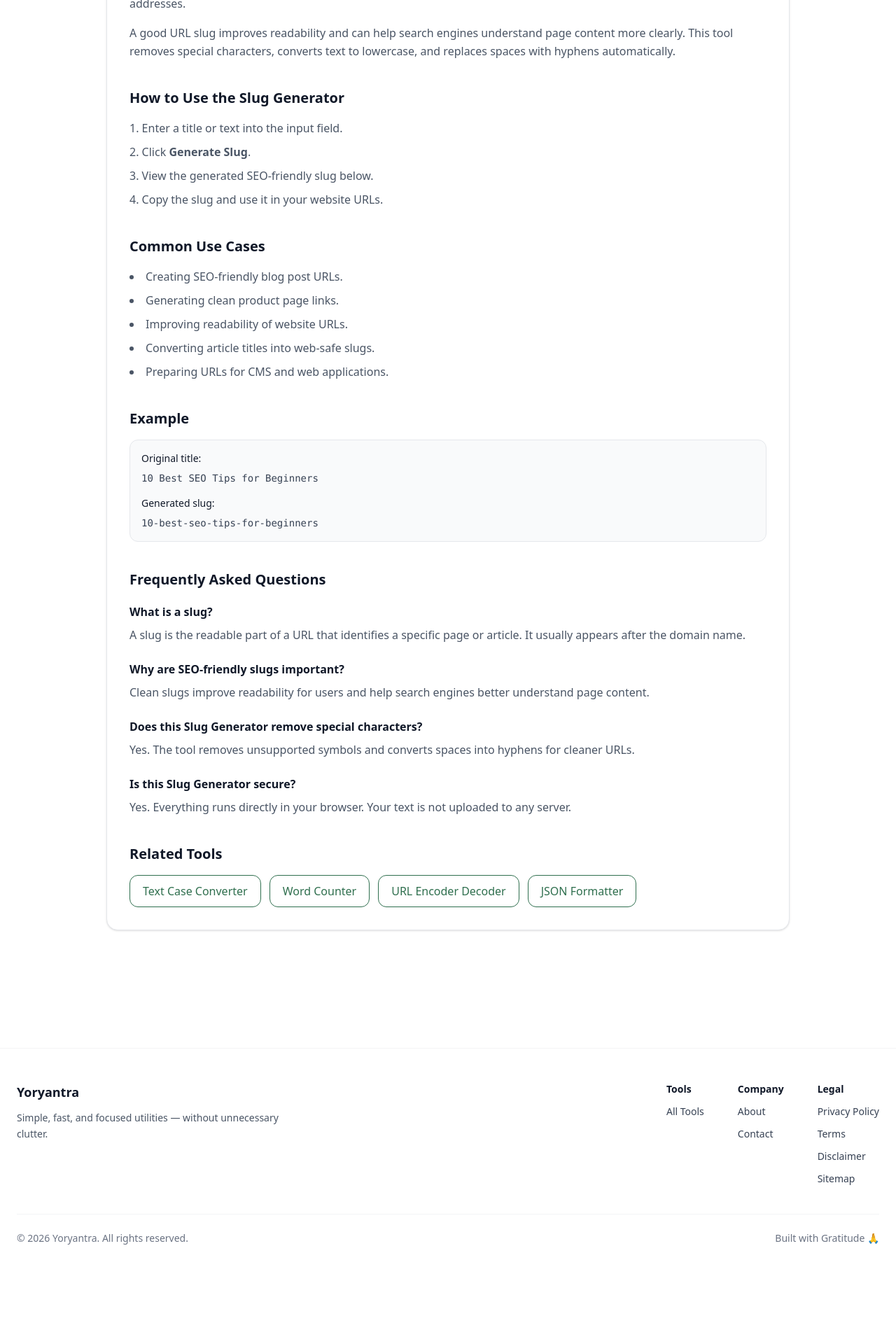
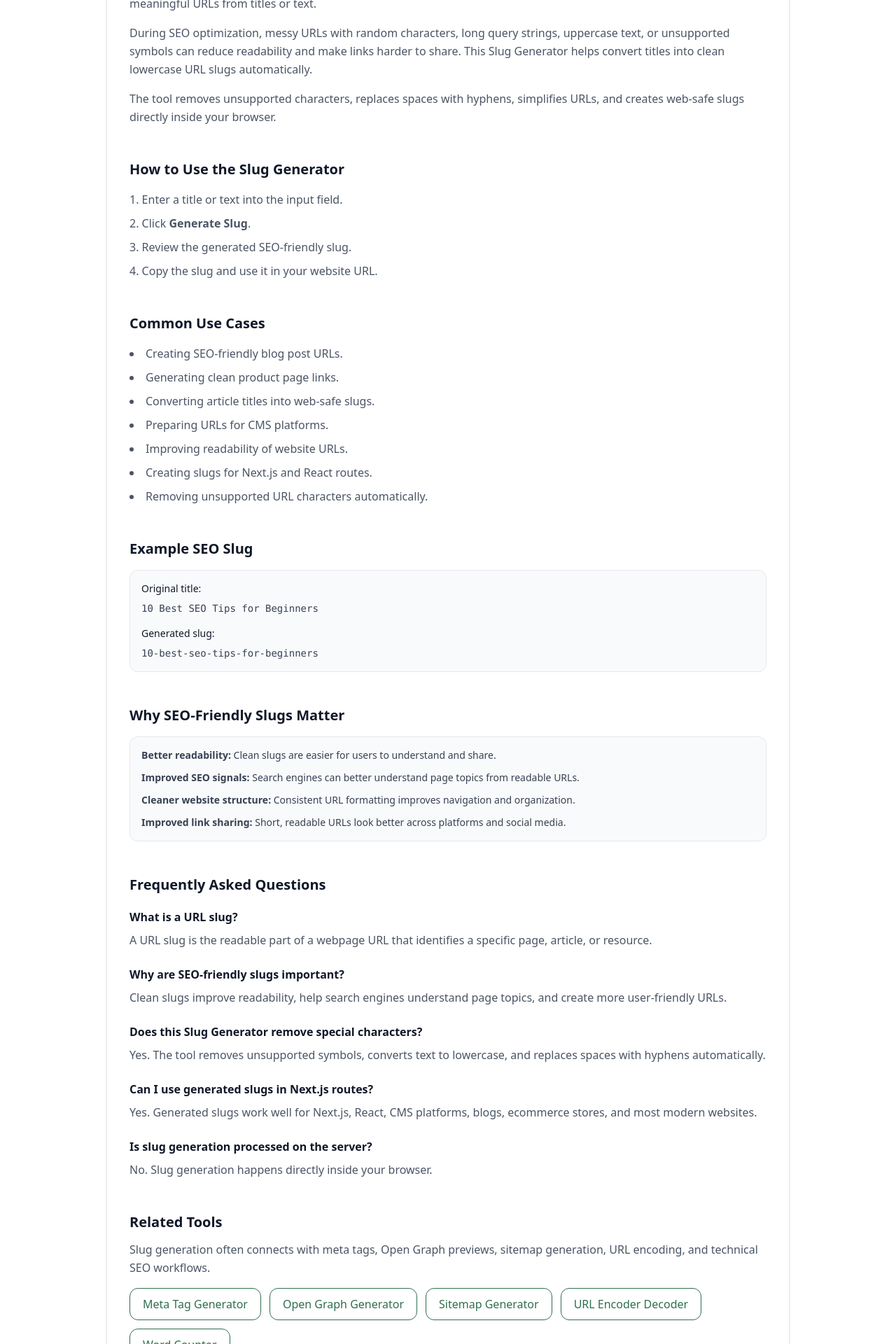
Before and after one commit to vaarunsonawwane-ops/yoryantra-new, a Next.js app: page /tools/slug-generator in a window 1280 px wide. Shown: the part 1140-3060 px from the top of the page at 70% size. Before the commit the page ends 2967 px from the top, so only its background shows below. Built offline with nearby package versions, Linux system fonts and the light colour scheme.

Commit message:
Slug Generator SEO Optimized

```diff
--- a/app/tools/slug-generator/ToolClient.tsx
+++ b/app/tools/slug-generator/ToolClient.tsx
@@ -80,29 +80,36 @@ export default function ToolClient() {
         </div>
 
         <pre className="yoryantra-output overflow-auto text-sm min-h-[140px] whitespace-pre-wrap break-words">
-          {output || "Generated SEO-friendly slug will appear here..."}
+          {output ||
+            "Generated SEO-friendly slug will appear here..."}
         </pre>
       </div>
 
       {/* SEO CONTENT */}
-      <section className="mt-12 border-t border-gray-200 pt-10 space-y-10">
+      <section className="mt-12 border-t border-gray-200 pt-10 space-y-12">
         <div>
           <h2 className="text-2xl font-semibold text-gray-900">
-            What is Slug Generator?
+            Turning Titles Into Clean SEO Slugs
           </h2>
 
           <p className="mt-4 text-gray-600 leading-relaxed">
-            Slug Generator helps you convert titles and text into
-            clean, readable, and SEO-friendly URL slugs. Slugs are commonly
-            used in blog URLs, article links, product pages, and content
-            management systems to create better-looking web addresses.
+            URL slugs help create clean, readable, and search-engine-friendly
+            website links. Slugs are commonly used in blog posts, product
+            pages, documentation, landing pages, ecommerce stores, and content
+            management systems to generate meaningful URLs from titles or text.
           </p>
 
           <p className="mt-4 text-gray-600 leading-relaxed">
-            A good URL slug improves readability and can help search engines
-            understand page content more clearly. This tool removes special
-            characters, converts text to lowercase, and replaces spaces with
-            hyphens automatically.
+            During SEO optimization, messy URLs with random characters, long
+            query strings, uppercase text, or unsupported symbols can reduce
+            readability and make links harder to share. This Slug Generator
+            helps convert titles into clean lowercase URL slugs automatically.
+          </p>
+
+          <p className="mt-4 text-gray-600 leading-relaxed">
+            The tool removes unsupported characters, replaces spaces with
+            hyphens, simplifies URLs, and creates web-safe slugs directly inside
+            your browser.
           </p>
         </div>
 
@@ -113,9 +120,18 @@ export default function ToolClient() {
 
           <ol className="mt-4 list-decimal list-inside space-y-2 text-gray-600 leading-relaxed">
             <li>Enter a title or text into the input field.</li>
-            <li>Click <strong>Generate Slug</strong>.</li>
-            <li>View the generated SEO-friendly slug below.</li>
-            <li>Copy the slug and use it in your website URLs.</li>
+
+            <li>
+              Click <strong>Generate Slug</strong>.
+            </li>
+
+            <li>
+              Review the generated SEO-friendly slug.
+            </li>
+
+            <li>
+              Copy the slug and use it in your website URL.
+            </li>
           </ol>
         </div>
 
@@ -126,16 +142,24 @@ export default function ToolClient() {
 
           <ul className="mt-4 list-disc list-inside space-y-2 text-gray-600 leading-relaxed">
             <li>Creating SEO-friendly blog post URLs.</li>
+
             <li>Generating clean product page links.</li>
+
+            <li>Converting article titles into web-safe slugs.</li>
+
+            <li>Preparing URLs for CMS platforms.</li>
+
             <li>Improving readability of website URLs.</li>
-            <li>Converting article titles into web-safe slugs.</li>
-            <li>Preparing URLs for CMS and web applications.</li>
+
+            <li>Creating slugs for Next.js and React routes.</li>
+
+            <li>Removing unsupported URL characters automatically.</li>
           </ul>
         </div>
 
         <div>
           <h2 className="text-xl font-semibold text-gray-900">
-            Example
+            Example SEO Slug
           </h2>
 
           <div className="mt-4 rounded-xl border border-gray-200 bg-gray-50 p-4 text-sm text-gray-700">
@@ -144,7 +168,7 @@ export default function ToolClient() {
             </p>
 
             <pre className="mt-2 whitespace-pre-wrap break-words">
-              10 Best SEO Tips for Beginners
+10 Best SEO Tips for Beginners
             </pre>
 
             <p className="mt-4 font-medium text-gray-900">
@@ -152,8 +176,38 @@ export default function ToolClient() {
             </p>
 
             <pre className="mt-2 whitespace-pre-wrap break-words">
-              10-best-seo-tips-for-beginners
+10-best-seo-tips-for-beginners
             </pre>
+          </div>
+        </div>
+
+        <div>
+          <h2 className="text-xl font-semibold text-gray-900">
+            Why SEO-Friendly Slugs Matter
+          </h2>
+
+          <div className="mt-4 rounded-xl border border-gray-200 bg-gray-50 p-4 text-sm text-gray-700">
+            <ul className="space-y-3">
+              <li>
+                <strong>Better readability:</strong> Clean slugs are easier for
+                users to understand and share.
+              </li>
+
+              <li>
+                <strong>Improved SEO signals:</strong> Search engines can better
+                understand page topics from readable URLs.
+              </li>
+
+              <li>
+                <strong>Cleaner website structure:</strong> Consistent URL
+                formatting improves navigation and organization.
+              </li>
+
+              <li>
+                <strong>Improved link sharing:</strong> Short, readable URLs
+                look better across platforms and social media.
+              </li>
+            </ul>
           </div>
         </div>
 
@@ -165,12 +219,12 @@ export default function ToolClient() {
           <div className="mt-5 space-y-6">
             <div>
               <h3 className="font-semibold text-gray-900">
-                What is a slug?
+                What is a URL slug?
               </h3>
 
               <p className="mt-2 text-gray-600 leading-relaxed">
-                A slug is the readable part of a URL that identifies a specific
-                page or article. It usually appears after the domain name.
+                A URL slug is the readable part of a webpage URL that identifies
+                a specific page, article, or resource.
               </p>
             </div>
 
@@ -180,8 +234,8 @@ export default function ToolClient() {
               </h3>
 
               <p className="mt-2 text-gray-600 leading-relaxed">
-                Clean slugs improve readability for users and help search
-                engines better understand page content.
+                Clean slugs improve readability, help search engines understand
+                page topics, and create more user-friendly URLs.
               </p>
             </div>
 
@@ -191,19 +245,29 @@ export default function ToolClient() {
               </h3>
 
               <p className="mt-2 text-gray-600 leading-relaxed">
-                Yes. The tool removes unsupported symbols and converts spaces
-                into hyphens for cleaner URLs.
+                Yes. The tool removes unsupported symbols, converts text to
+                lowercase, and replaces spaces with hyphens automatically.
               </p>
             </div>
 
             <div>
               <h3 className="font-semibold text-gray-900">
-                Is this Slug Generator secure?
+                Can I use generated slugs in Next.js routes?
               </h3>
 
               <p className="mt-2 text-gray-600 leading-relaxed">
-                Yes. Everything runs directly in your browser. Your text is not
-                uploaded to any server.
+                Yes. Generated slugs work well for Next.js, React, CMS
+                platforms, blogs, ecommerce stores, and most modern websites.
+              </p>
+            </div>
+
+            <div>
+              <h3 className="font-semibold text-gray-900">
+                Is slug generation processed on the server?
+              </h3>
+
+              <p className="mt-2 text-gray-600 leading-relaxed">
+                No. Slug generation happens directly inside your browser.
               </p>
             </div>
           </div>
@@ -214,21 +278,45 @@ export default function ToolClient() {
             Related Tools
           </h2>
 
+          <p className="mt-3 text-gray-600 leading-relaxed">
+            Slug generation often connects with meta tags, Open Graph previews,
+            sitemap generation, URL encoding, and technical SEO workflows.
+          </p>
+
           <div className="mt-4 flex flex-wrap gap-3">
-            <Link href="/tools/text-case-converter" className="yoryantra-btn-outline">
-              Text Case Converter
+            <Link
+              href="/tools/meta-tag-generator"
+              className="yoryantra-btn-outline"
+            >
+              Meta Tag Generator
             </Link>
 
-            <Link href="/tools/word-counter" className="yoryantra-btn-outline">
-              Word Counter
+            <Link
+              href="/tools/open-graph-generator"
+              className="yoryantra-btn-outline"
+            >
+              Open Graph Generator
             </Link>
 
-            <Link href="/tools/url-encoder" className="yoryantra-btn-outline">
+            <Link
+              href="/tools/sitemap-generator"
+              className="yoryantra-btn-outline"
+            >
+              Sitemap Generator
+            </Link>
+
+            <Link
+              href="/tools/url-encoder"
+              className="yoryantra-btn-outline"
+            >
               URL Encoder Decoder
             </Link>
 
-            <Link href="/tools/json-formatter" className="yoryantra-btn-outline">
-              JSON Formatter
+            <Link
+              href="/tools/word-counter"
+              className="yoryantra-btn-outline"
+            >
+              Word Counter
             </Link>
           </div>
         </div>
```
